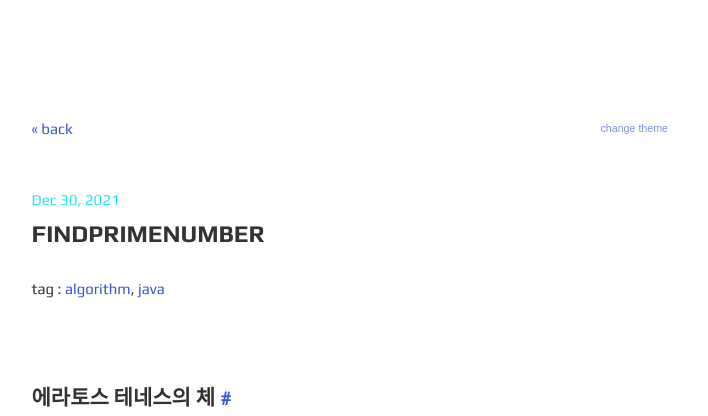
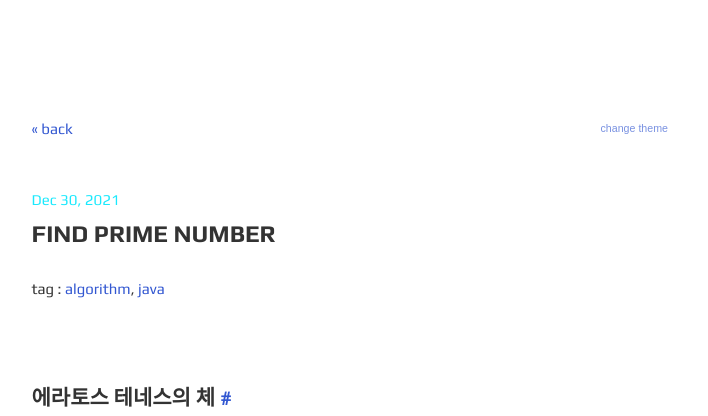
Before and after one commit to beomsookim96/TIL, a Jekyll site: the page built from _posts/2021-12-30-findPrimeNumber.md, in a window 1280 px wide. Shown: the top 416 px of the page, without its empty margins (286-994 px from the left). Built offline with Jekyll 4.4.1, drawn with Linux system fonts in a browser that asks for light colours.

Commit message:
Update 2021-12-30-findPrimeNumber.md

```diff
--- a/_posts/2021-12-30-findPrimeNumber.md
+++ b/_posts/2021-12-30-findPrimeNumber.md
@@ -1,6 +1,6 @@
 ---
 layout: post
-title: FindPrimeNumber
+title: Find Prime Number
 description: FindPrimeNumber algorithm
 tags: algorithm java
 minute: 1
```
